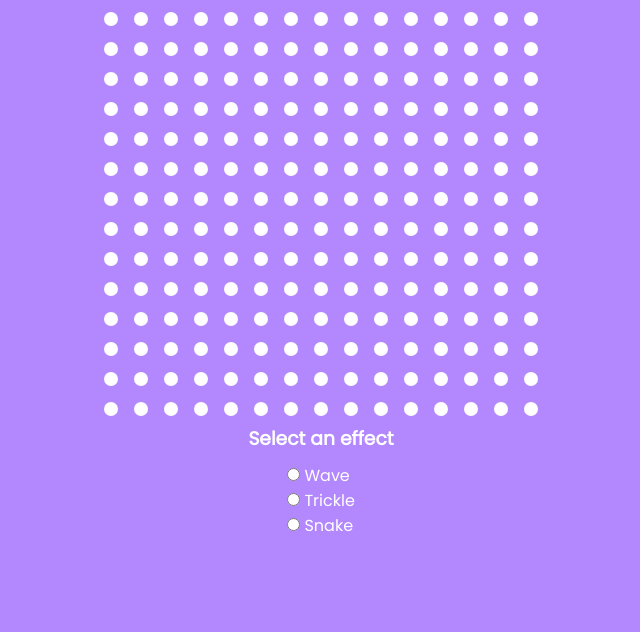
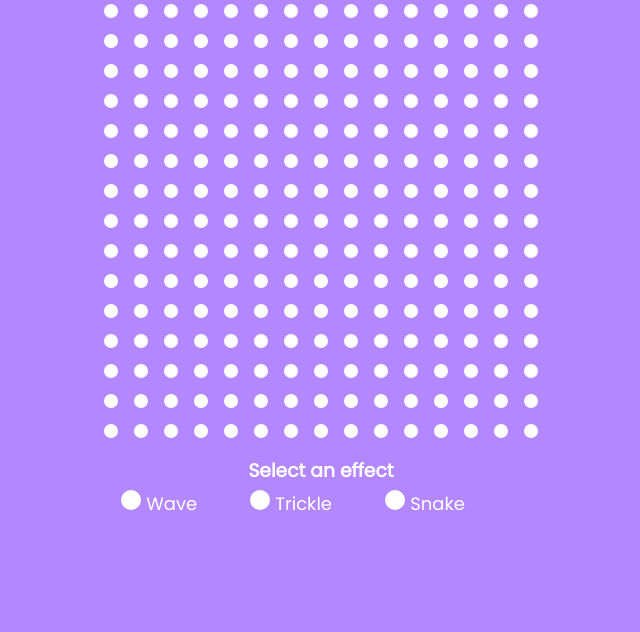
Before and after one commit to MrGSense/dot-effects, a plain HTML site: page index.html in a window 1280 px wide. Shown: the part 168-800 px from the top of the page, without its empty margins (319-959 px from the left). Drawn offline with Linux system fonts and the light colour scheme.

Commit message:
Add custom radio buttons

```diff
--- a/index.css
+++ b/index.css
@@ -15,11 +15,80 @@ body {
   height: 100vh;
 }
 
-h3 {
+h1 {
   margin-bottom: 10px;
 }
 
+h3 {
+  margin-bottom: 5px;
+}
+
+form {
+  display: flex;
+  flex-direction: row;
+  align-items: center;
+  justify-content: space-evenly;
+  width: 450px;
+  margin-bottom: 10px;
+}
+
+.formgroup {
+  display: block;
+  position: relative;
+  cursor: pointer;
+  font-size: 18px;
+  padding-left: 25px;
+  user-select: none;
+  transform: translate(-28px);
+}
+
+.formgroup input {
+  position: absolute;
+  opacity: 0;
+  cursor: pointer;
+  height: 0;
+  width: 0;
+}
+
+.checkmark {
+  position: absolute;
+  top: 0;
+  left: 0;
+  height: 20px;
+  width: 20px;
+  background-color: #fff;
+  border-radius: 50%;
+}
+
+.formgroup:hover input ~ .checkmark {
+  background-color: #9575cd;
+}
+
+.formgroup input:checked ~ .checkmark {
+  background-color: #9575cd;
+}
+
+.checkmark:after {
+  content: "";
+  position: absolute;
+  display: none;
+}
+
+.formgroup input:checked ~ .checkmark:after {
+  display: block;
+}
+
+.formgroup .checkmark:after {
+  top: 7px;
+  left: 7px;
+  width: 6px;
+  height: 6px;
+  border-radius: 50%;
+  background: #fff;
+}
+
 .container {
+  margin-bottom: 10px;
   display: flex;
   flex-wrap: wrap;
   align-items: center;
--- a/index.html
+++ b/index.html
@@ -18,21 +18,21 @@
     <h3>Select an effect</h3>
 
     <form>
-      <div class="formgroup">
+      <label class="formgroup"
+        >Wave
         <input type="radio" name="effect" value="wave" />
         <span class="checkmark"></span>
-        <label for="wave">Wave</label>
-      </div>
-      <div class="formgroup">
+      </label>
+      <label class="formgroup"
+        >Trickle
         <input type="radio" name="effect" value="trickle" />
         <span class="checkmark"></span>
-        <label for="wave">Trickle</label>
-      </div>
-      <div class="formgroup">
+      </label>
+      <label class="formgroup"
+        >Snake
         <input type="radio" name="effect" value="snake" />
         <span class="checkmark"></span>
-        <label for="wave">Snake</label>
-      </div>
+      </label>
     </form>
 
     <script src="index.js"></script>
```
